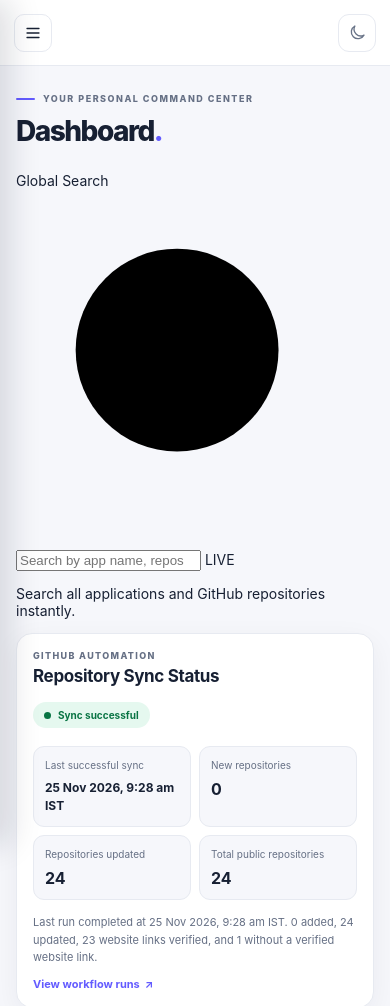
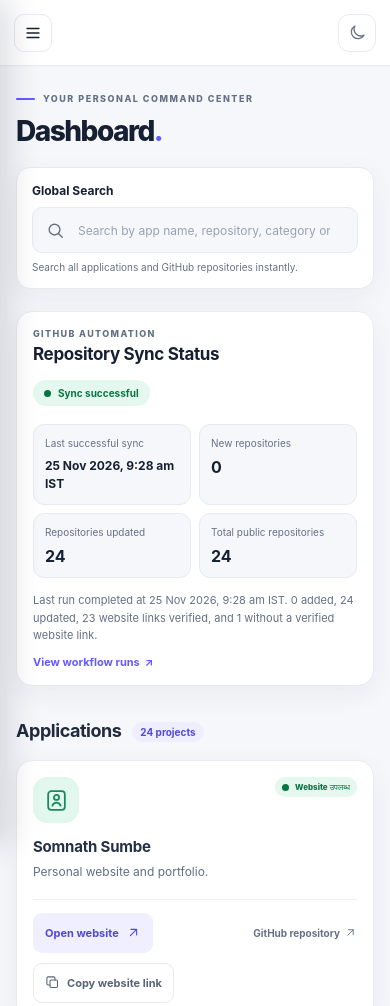
Before and after one commit to somnathsumbe/myapplication, a plain HTML site: page index.html in a window 390 px wide. Shown: the top 1006 px of the page. Drawn offline with Linux system fonts and the light colour scheme.

Commit message:
Style responsive global dashboard search

```diff
--- a/assets/css/style.css
+++ b/assets/css/style.css
@@ -243,3 +243,18 @@ body.dark-mode {
 @media (max-width: 420px) {
   .link-status-badge { font-size: 8px; padding: 5px 7px; }
 }
+
+
+/* Global dashboard search */
+.global-search { margin: -8px 0 26px; padding: 17px 19px 13px; border: 1px solid var(--border); border-radius: 14px; background: var(--surface); box-shadow: var(--shadow); }
+.global-search-label { display: block; margin-bottom: 9px; color: var(--text); font-size: 12px; font-weight: 750; }
+.global-search-control { display: flex; min-height: 48px; align-items: center; gap: 11px; padding: 0 13px; border: 1px solid var(--border); border-radius: 10px; background: var(--canvas); transition: border-color .18s, box-shadow .18s; }
+.global-search-control:focus-within { border-color: #8b84ff; box-shadow: 0 0 0 3px #635bff1a; }
+.global-search-control > svg { width: 19px; height: 19px; flex: 0 0 auto; fill: none; stroke: var(--muted); stroke-linecap: round; stroke-linejoin: round; stroke-width: 1.8; }
+.global-search-control input { width: 100%; min-width: 0; border: 0; outline: 0; background: transparent; color: var(--text); font: inherit; font-size: 13px; }
+.global-search-control input::placeholder { color: #98a2b3; }
+.search-shortcut { padding: 4px 7px; border: 1px solid var(--border); border-radius: 6px; color: var(--muted); font-size: 8px; font-weight: 800; letter-spacing: .7px; }
+.search-hint { margin: 8px 0 0; color: var(--muted); font-size: 10px; }
+.empty-search-state { display: grid; min-height: 130px; grid-column: 1 / -1; place-items: center; padding: 20px; border: 1px dashed var(--border); border-radius: 14px; color: var(--muted); text-align: center; }
+.dark-mode .global-search-control { background: #111c2c; }
+@media (max-width: 599px) { .global-search { margin: -5px 0 22px; padding: 15px; } .global-search-control { min-height: 46px; } .global-search-control input { font-size: 12px; } .search-shortcut { display: none; } }
```
